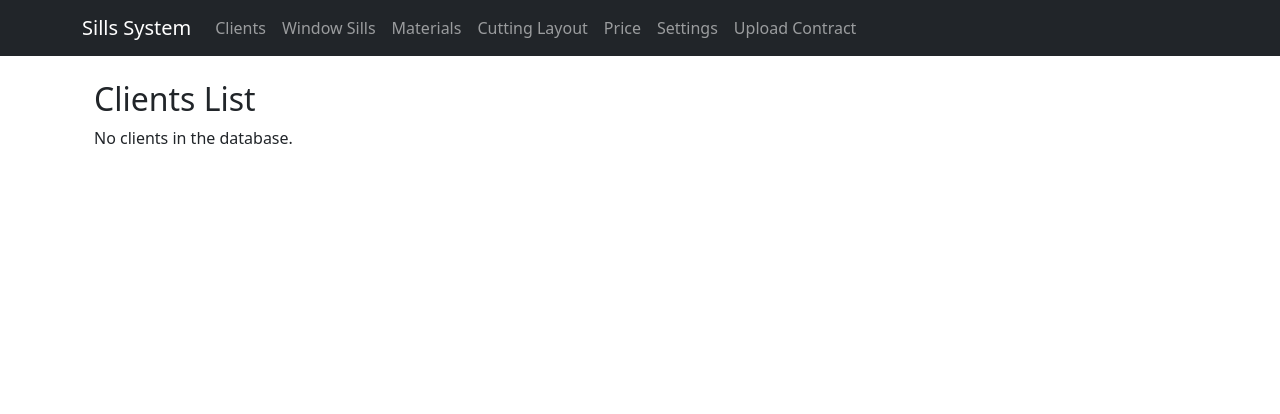
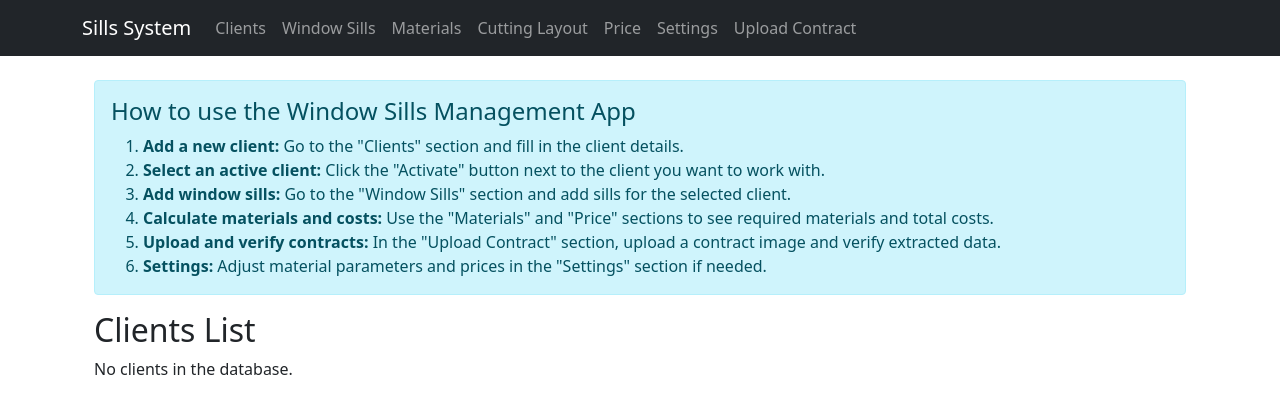
Before and after one commit to TomBelfast/sills2, a Flask app: page / in a window 1280 px wide. Shown: the top 414 px of the page. Run offline with Flask 3, Linux system fonts and the light colour scheme; data that the repository does not hold is empty; some libraries are stand-ins or nearby versions.

Commit message:
Add step-by-step usage instructions to home page

```diff
--- a/templates/index.html
+++ b/templates/index.html
@@ -4,6 +4,17 @@
 
 {% block content %}
 <div class="container mt-4">
+    <div class="alert alert-info" role="alert">
+        <h4 class="alert-heading">How to use the Window Sills Management App</h4>
+        <ol class="mb-0">
+            <li><strong>Add a new client:</strong> Go to the "Clients" section and fill in the client details.</li>
+            <li><strong>Select an active client:</strong> Click the "Activate" button next to the client you want to work with.</li>
+            <li><strong>Add window sills:</strong> Go to the "Window Sills" section and add sills for the selected client.</li>
+            <li><strong>Calculate materials and costs:</strong> Use the "Materials" and "Price" sections to see required materials and total costs.</li>
+            <li><strong>Upload and verify contracts:</strong> In the "Upload Contract" section, upload a contract image and verify extracted data.</li>
+            <li><strong>Settings:</strong> Adjust material parameters and prices in the "Settings" section if needed.</li>
+        </ol>
+    </div>
     {% with messages = get_flashed_messages(with_categories=true) %}
         {% if messages %}
             {% for category, message in messages %}
```
